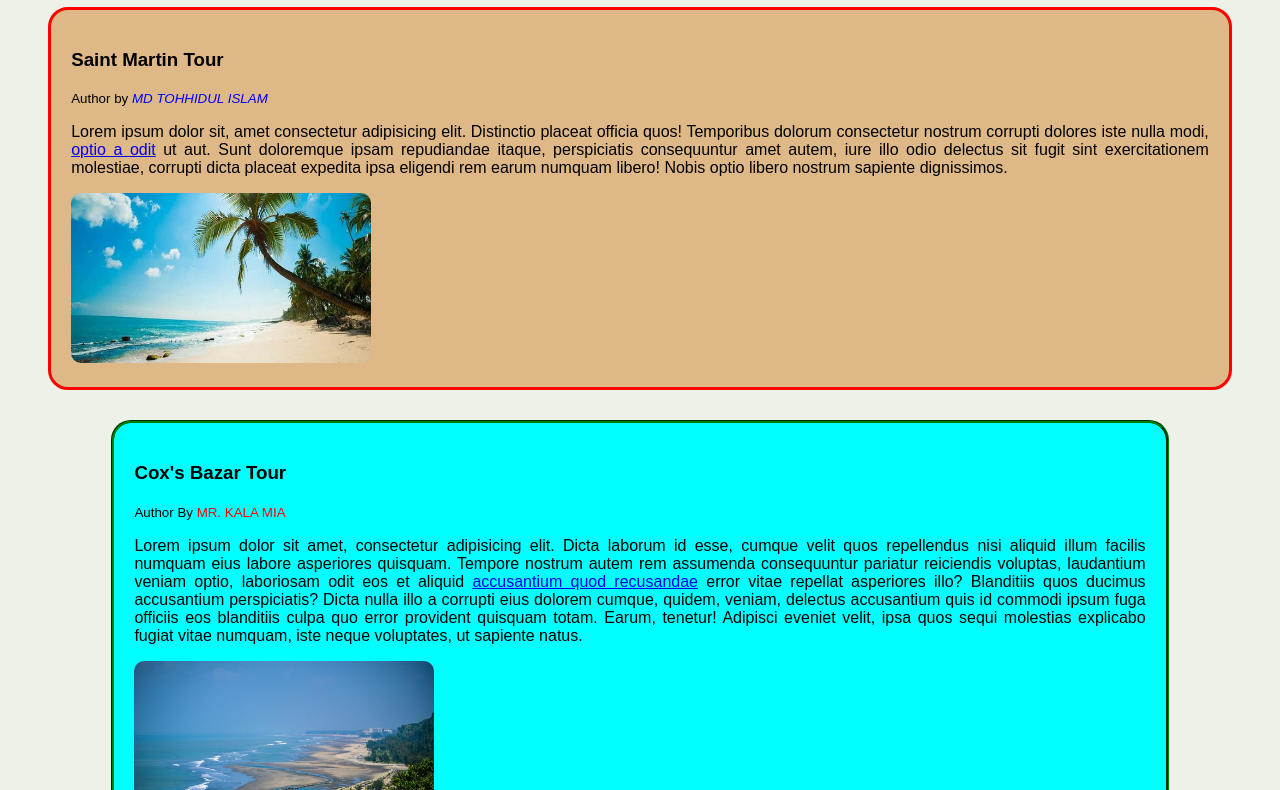
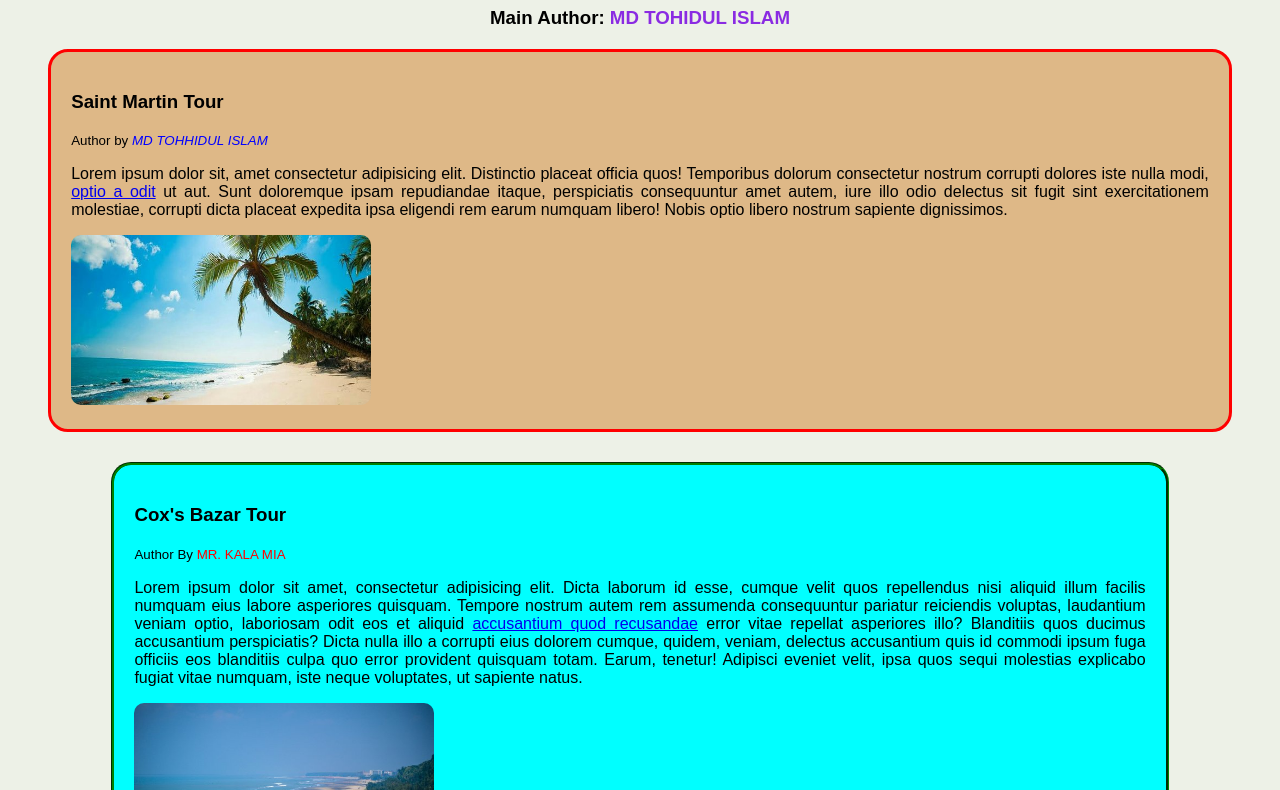
Before and after one commit to Tohidul29/my-first-website, a plain HTML site: page first-website.html in a window 1280 px wide. Shown: the part 73-863 px from the top of the page. Drawn offline with Linux system fonts and the light colour scheme.

Commit message:
updated code

```diff
--- a/first-website.html
+++ b/first-website.html
@@ -15,6 +15,14 @@
         .main-head{
             text-align: center;
             color: brown;
+        }
+
+        #main-aut{
+            color: blueviolet;
+        }
+
+        .author-head{
+            text-align: center;
         }
 
         .blog-1{
@@ -80,6 +88,7 @@
 </head>
 <body>
     <h1 class="main-head">Welcome to My Website</h1>
+    <h3 class="author-head">Main Author: <span id="main-aut">MD TOHIDUL ISLAM</span> </h3>
     <div class="blog-1">
         <h3>Saint Martin Tour</h3>
         <small>Author by <span id="blog-1-aut"> <i>MD TOHHIDUL ISLAM</i></span></small>
```
